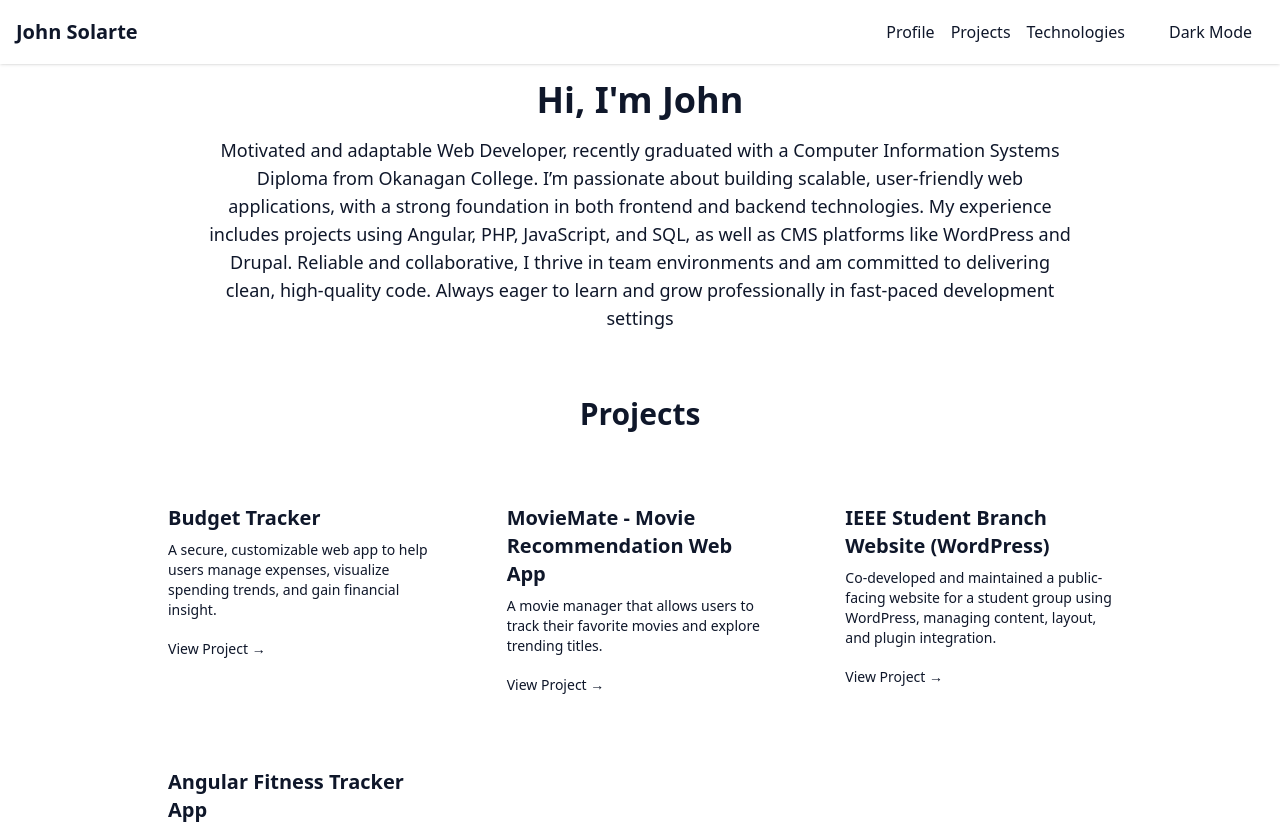
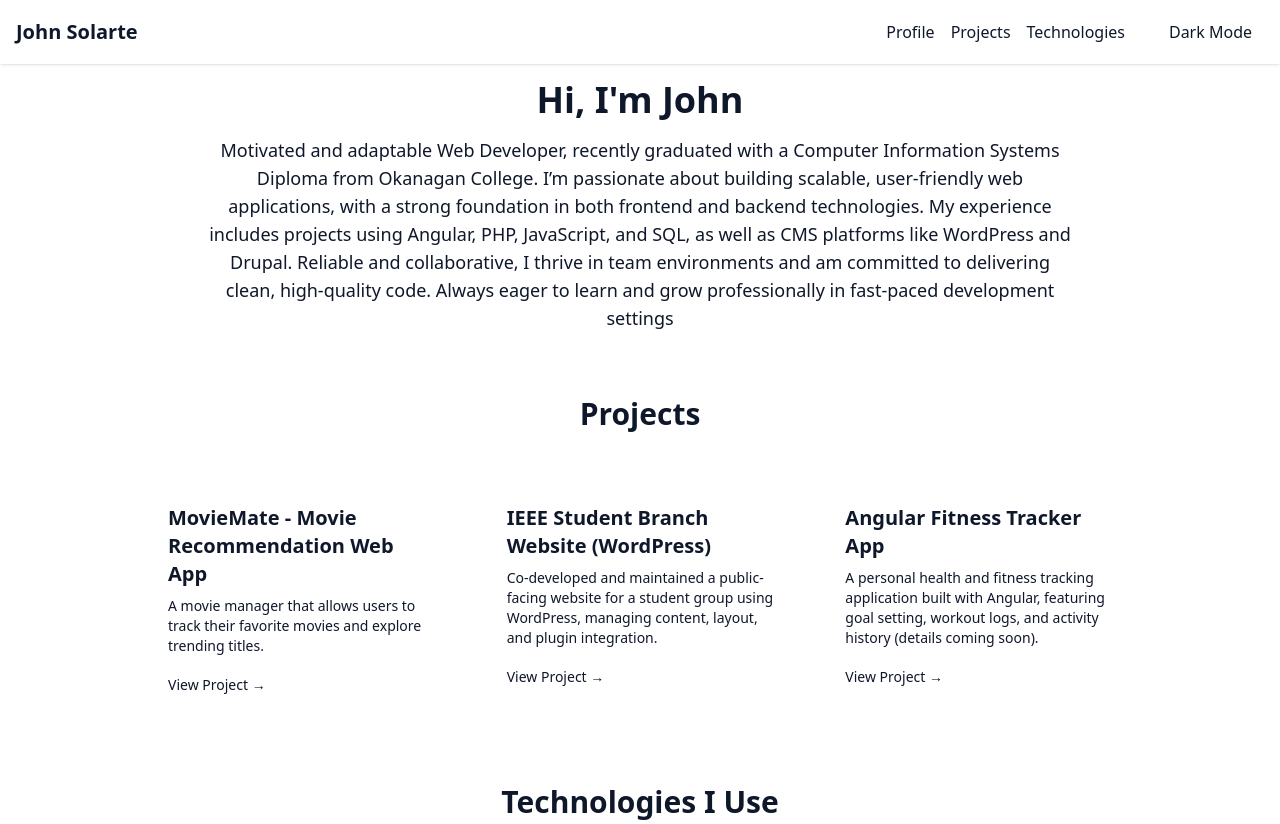
Before and after one commit to johned2025/portfolio, an Angular app: page / in a window 1280 px wide. Shown: the top 824 px of the page. Built offline with nearby package versions, Linux system fonts and the light colour scheme.

Commit message:
reusable component project-card component was added

```diff
--- /dev/null
+++ b/src/app/components/project-card/project-card.component.html
@@ -0,0 +1,27 @@
+<div
+  (click)="handleClick()"
+  class="p-6 rounded-xl shadow hover:shadow-xl transition cursor-pointer"
+  style="
+    background-color: var(--card-bg);
+    color: var(--card-text);
+    box-shadow: var(--shadow-default);"
+  (mouseover)="onMouseOver($event)"
+  (mouseout)="onMouseOut($event)"
+>
+  <h3 class="text-xl font-bold mb-2">{{ title }}</h3>
+
+  <p class="text-sm mb-4" style="color: var(--card-muted);">
+    {{ description }}
+  </p>
+
+  <a
+    *ngIf="repoLink"
+    [href]="repoLink"
+    target="_blank"
+    class="hover:underline text-sm"
+    style="color: var(--link-color);"
+    (click)="$event.stopPropagation()"
+  >
+    View Project →
+  </a>
+</div>
--- /dev/null
+++ b/src/app/components/project-card/project-card.component.ts
@@ -0,0 +1,36 @@
+import { Component, Input, Output, EventEmitter } from '@angular/core';
+import { CommonModule } from '@angular/common';
+@Component({
+  selector: 'app-project-card',
+  imports: [CommonModule],
+  templateUrl: './project-card.component.html',
+  styleUrl: './project-card.component.css'
+})
+export class ProjectCardComponent {
+  @Input() title!: string;
+  @Input() description!: string;
+  @Input() repoLink?: string;
+  @Input() mediaPath?: string;
+  @Input() mediaType?: 'video' | 'image';
+
+  @Output() openModal = new EventEmitter<{ path: string, type: 'video'|'image' }>();
+
+  handleClick() {
+    if (this.mediaPath && this.mediaType) {
+      this.openModal.emit({ path: this.mediaPath, type: this.mediaType });
+    }
+  }
+  onMouseOver(event: MouseEvent): void {
+  const target = event.currentTarget as HTMLElement | null;
+  if (target) {
+    target.style.boxShadow = 'var(--shadow-hover)';
+  }
+}
+
+onMouseOut(event: MouseEvent): void {
+  const target = event.currentTarget as HTMLElement | null;
+  if (target) {
+    target.style.boxShadow = 'var(--shadow-default)';
+  }
+}
+}
--- a/src/app/components/projects/projects.component.html
+++ b/src/app/components/projects/projects.component.html
@@ -4,42 +4,17 @@
   <div class="grid grid-cols-1 md:grid-cols-3 gap-6">
 
     <!-- Project Card 1 -->
-    <div (click)="openModal('videos/budgetTracker.mp4', 'video')"
-        class="p-6 rounded-xl  shadow hover:shadow-xl transition cursor-pointer"
-        style="
-          background-color: var(--card-bg);
-          color: var(--card-text);
-          box-shadow: var(--shadow-default);
-        "
-        onmouseover="this.style.boxShadow='var(--shadow-hover)'"
-        onmouseout="this.style.boxShadow='var(--shadow-default)'"
-        >
-    <h3 class="text-xl font-bold mb-2">Budget Tracker</h3>
-    <p class="text-sm mb-4" style="color: var(--card-muted);">
-      A secure, customizable web app to help users manage expenses, visualize spending trends, and gain financial insight.
-    </p>
-    <a href="https://github.com/johned2025/BudgetTracker" target="_blank" class="hover:underline text-sm" style="color: var(--link-color);">
-      View Project →
-    </a>
-  </div>
+    <app-project-card
+        *ngFor="let project of projects"
+        [title]="project.title"
+        [description]="project.description"
+        [repoLink]="project.repoLink"
+        [mediaPath]="project.mediaPath"
+        [mediaType]="project.mediaType"
+        (openModal)="openModal($event.path, $event.type)">
+    </app-project-card>
     <!-- Project Card 2 -->
-    <div (click)="openModal('videos/movieMate.mp4', 'video')"
-        class="p-6 rounded-xl  shadow hover:shadow-xl transition cursor-pointer"
-        style="
-          background-color: var(--card-bg);
-          color: var(--card-text);
-          box-shadow: var(--shadow-default);"
-        onmouseover="this.style.boxShadow='var(--shadow-hover)'"
-        onmouseout="this.style.boxShadow='var(--shadow-default)'"
-        >
-      <h3 class="text-xl font-bold mb-2"> MovieMate - Movie Recommendation Web App</h3>
-      <p class="text-sm mb-4" style="color: var(--card-muted);">
-        A movie manager that allows users to track their favorite movies and explore trending titles.
-      </p>
-      <a href="https://github.com/johned2025/Movie-Mate" target="_blank" class="hover:underline text-sm" style="color: var(--link-color);">
-        View Project →
-      </a>
-    </div>
+
     <!-- Project Card 3 -->
     <div (click)="openModal('images/IEEEpj.JPG', 'image')"
         class="p-6 rounded-xl  shadow hover:shadow-xl transition cursor-pointer"
--- a/src/app/components/projects/projects.component.ts
+++ b/src/app/components/projects/projects.component.ts
@@ -1,8 +1,9 @@
 import { Component } from '@angular/core';
 import { CommonModule } from '@angular/common';
+import { ProjectCardComponent } from '../../components/project-card/project-card.component';
 @Component({
   selector: 'app-projects',
-  imports: [CommonModule],
+  imports: [CommonModule, ProjectCardComponent],
   templateUrl: './projects.component.html',
   styleUrl: './projects.component.css'
 })
@@ -10,6 +11,15 @@ export class ProjectsComponent {
    showModal = false;
   selectedMediaUrl = '';
   isImage = false;
+  projects = [
+    {
+      title: 'MovieMate - Movie Recommendation Web App',
+      description: 'A movie manager that allows users to track their favorite movies and explore trending titles.',
+      repoLink: 'https://github.com/johned2025/Movie-Mate',
+      mediaPath: 'videos/movieMate.mp4',
+      mediaType: 'video' as 'video'
+    }
+  ];
 
   openModal(mediaUrl: string, type: 'image' | 'video'): void {
     this.selectedMediaUrl = mediaUrl;
```
Also changed, not shown: src/app/components/project-card/project-card.component.css (added), 1 other file (tests, documents, lock files or other folders).
